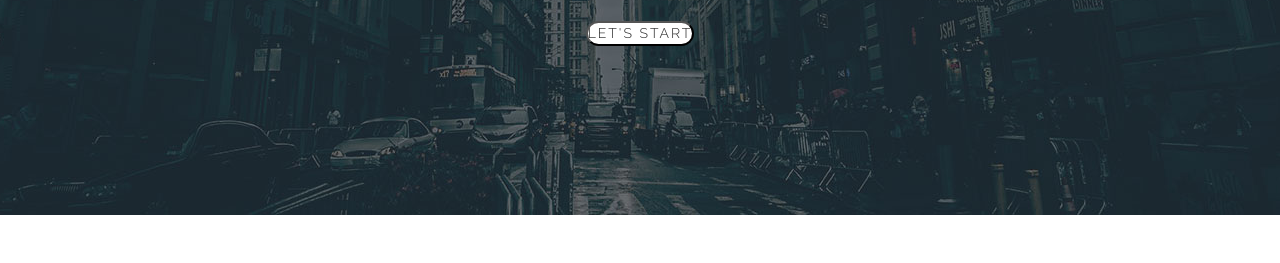
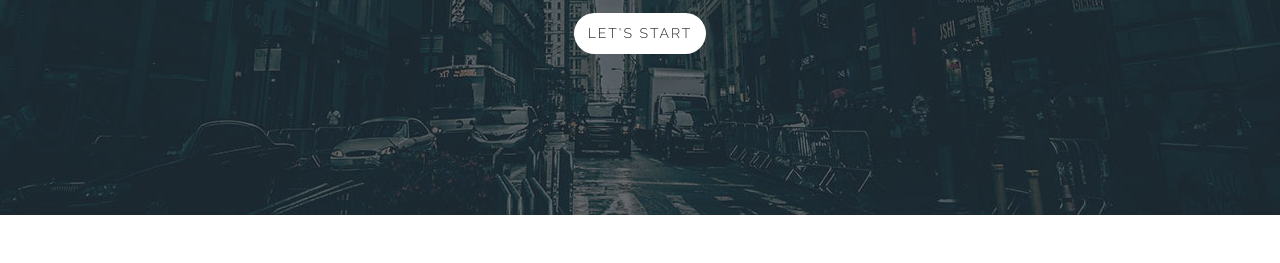
Before and after one commit to codeshaan/thinkr_landing_page, a plain HTML site: page index.html in a window 1280 px wide. Shown: the part 535-798 px from the top of the page. Drawn offline with nearby package versions, Linux system fonts and the light colour scheme.

Commit message:
fixed buttons

```diff
--- a/scss/_buttons.scss
+++ b/scss/_buttons.scss
@@ -7,6 +7,8 @@
   font-weight: 300;
   font-family: "Raleway", sans-serif;
   display: block;
+  border: none;
+  padding: 10px 14px;
   cursor: pointer;
 
   @include tablet {
```
Also changed, not shown: css/styles.css, 1 other file.
